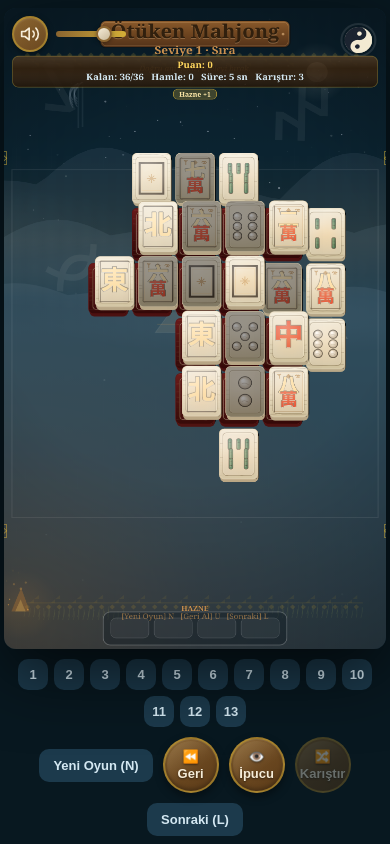
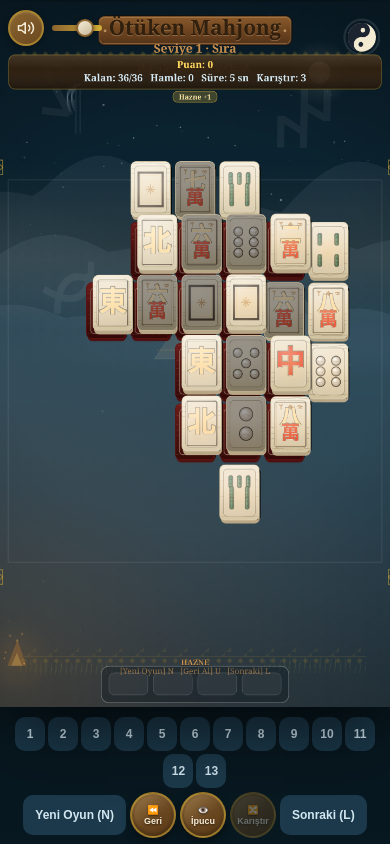
Before and after one commit to ozkanbakioglu21/mythic-fight-arena, a React (Vite) app: page / in a window 390 px wide. Built offline with nearby package versions, Linux system fonts and the light colour scheme.

Commit message:
Mobile game design: viewport-fit, safe areas, touch targets, hide keyboard hints on touch, landscape support, full-screen arena

```diff
--- a/index.html
+++ b/index.html
@@ -2,7 +2,10 @@
 <html lang="tr">
   <head>
     <meta charset="UTF-8" />
-    <meta name="viewport" content="width=device-width, initial-scale=1.0" />
+    <meta name="viewport" content="width=device-width, initial-scale=1.0, maximum-scale=1.0, user-scalable=no, viewport-fit=cover" />
+    <meta name="apple-mobile-web-app-capable" content="yes" />
+    <meta name="apple-mobile-web-app-status-bar-style" content="black-translucent" />
+    <meta name="theme-color" content="#081820" />
     <title>Ötüken Mahjong</title>
   </head>
   <body>
--- a/src/game/Game.ts
+++ b/src/game/Game.ts
@@ -2060,10 +2060,12 @@ export class Game {
     c.fillStyle = "#d4e8f2";
     c.fillText(`Kalan: ${remaining}/${total}   Hamle: ${this.moves}   Süre: ${Math.floor(this.seconds)} sn   Karıştır: ${this.maxShuffles - this.shuffleCount}`, CANVAS_W / 2, barY + 48);
 
-    // Alttaki kısayollar (haznenin üstü).
-    c.fillStyle = "rgba(200,145,80,0.65)";
-    c.font = "15px Georgia";
-    c.fillText("[Yeni Oyun] N   [Geri Al] U   [Sonraki] L", CANVAS_W / 2, CANVAS_H - 60);
+    // Alttaki kısayollar (haznenin üstü) - sadece masaustu
+    if (!("ontouchstart" in window)) {
+      c.fillStyle = "rgba(200,145,80,0.65)";
+      c.font = "15px Georgia";
+      c.fillText("[Yeni Oyun] N   [Geri Al] U   [Sonraki] L", CANVAS_W / 2, CANVAS_H - 60);
+    }
     // ---- Kayip ekrani ----
     if (this.lost) {
       c.fillStyle = "rgba(30,5,5,0.55)";
@@ -2126,8 +2128,10 @@ export class Game {
       c.font = "bold 19px Georgia";
       c.fillStyle = "#9fd0e0";
       c.fillText(`Puan: ${this.score}   Hamle: ${this.moves}   Süre: ${Math.floor(this.seconds)} sn`, CANVAS_W / 2, CANVAS_H / 2 + 24);
-      c.font = "bold 20px Georgia";
-      c.fillText("[Sonraki Seviye] L    [Yeniden Oyna] N", CANVAS_W / 2, CANVAS_H / 2 + 60);
+      if (!("ontouchstart" in window)) {
+        c.font = "bold 20px Georgia";
+        c.fillText("[Sonraki Seviye] L    [Yeniden Oyna] N", CANVAS_W / 2, CANVAS_H / 2 + 60);
+      }
       let bestLine = "";
       try {
         const b = localStorage.getItem("otuken_" + this.levelIndex + "_best");
--- a/src/styles.css
+++ b/src/styles.css
@@ -1,5 +1,6 @@
 * {
   box-sizing: border-box;
+  -webkit-tap-highlight-color: transparent;
 }
 
 html,
@@ -7,27 +8,34 @@ body,
 #root {
   margin: 0;
   height: 100%;
+  height: 100dvh;
   background: #081820;
   font-family: "Segoe UI", Georgia, system-ui, serif;
   color: #e8f2f8;
   overflow: hidden;
+  overscroll-behavior: none;
+  -webkit-user-select: none;
+  user-select: none;
 }
 
 .game-shell {
   height: 100%;
+  height: 100dvh;
   display: flex;
   flex-direction: column;
   align-items: center;
   justify-content: center;
-  gap: 14px;
-  padding: 16px;
+  gap: 10px;
+  padding: env(safe-area-inset-top, 8px) env(safe-area-inset-right, 8px) env(safe-area-inset-bottom, 8px) env(safe-area-inset-left, 8px);
+  padding-top: calc(env(safe-area-inset-top, 8px) + 4px);
+  padding-bottom: calc(env(safe-area-inset-bottom, 8px) + 4px);
 }
 
 .arena {
   position: relative;
-  width: min(440px, 94vw);
+  width: min(440px, 96vw);
   aspect-ratio: 9 / 16;
-  max-height: 92vh;
+  max-height: calc(100dvh - 140px);
   border-radius: 16px;
   overflow: hidden;
   box-shadow: 0 22px 70px rgba(0, 0, 0, 0.65);
@@ -35,6 +43,8 @@ body,
   cursor: pointer;
   user-select: none;
   touch-action: manipulation;
+  flex: 1;
+  min-height: 0;
 }
 
 .arena-canvas {
@@ -46,48 +56,61 @@ body,
 .win-banner {
   position: absolute;
   inset: 0;
-  background: rgba(8, 24, 32, 0.88);
+  background: rgba(8, 24, 32, 0.92);
   display: flex;
   flex-direction: column;
   align-items: center;
   justify-content: center;
-  gap: 18px;
+  gap: 16px;
   text-align: center;
+  padding: 16px;
 }
 
 .win-title {
-  font-size: 58px;
+  font-size: clamp(32px, 10vw, 58px);
   font-weight: 800;
   color: #ffd24a;
   text-shadow: 0 4px 20px rgba(255, 210, 74, 0.5);
 }
 
 .win-sub {
-  font-size: 18px;
+  font-size: clamp(13px, 3.5vw, 18px);
   color: #bcd8ea;
-  max-width: 70%;
+  max-width: 85%;
 }
 
+.win-actions {
+  display: flex;
+  gap: 12px;
+  flex-wrap: wrap;
+  justify-content: center;
+}
+
+/* ---- Toolbar (alt kisim) ---- */
 .toolbar {
   display: flex;
-  gap: 10px;
+  gap: 6px;
   align-items: center;
   justify-content: center;
   flex-wrap: wrap;
-  max-width: 94vw;
+  max-width: 96vw;
+  padding-bottom: env(safe-area-inset-bottom, 0px);
 }
 
 .level-picker {
   display: flex;
-  gap: 6px;
+  gap: 4px;
   flex-wrap: wrap;
   justify-content: center;
+  max-width: 96vw;
 }
 
 .lvl {
-  min-width: 38px;
-  padding: 10px 0;
+  min-width: 34px;
+  min-height: 38px;
+  padding: 8px 4px;
   text-align: center;
+  font-size: 13px;
 }
 
 .lvl.active {
@@ -95,34 +118,34 @@ body,
   color: #1a1200;
 }
 
-.win-actions {
-  display: flex;
-  gap: 12px;
-}
-
-.btn.ghost {
-  background: transparent;
-  border: 2px solid #d4af37;
-  color: #d4af37;
-}
-
+/* ---- Genel buton ---- */
 .btn {
-  font-size: 16px;
+  font-size: 14px;
   font-weight: 700;
-  padding: 10px 22px;
+  padding: 10px 18px;
   border: none;
   border-radius: 10px;
   cursor: pointer;
   background: #d4af37;
   color: #1a1200;
   transition: transform 0.1s, filter 0.1s;
+  min-height: 44px;
+  min-width: 44px;
 }
 .btn:hover {
   transform: translateY(-2px);
   filter: brightness(1.06);
 }
+.btn:active {
+  transform: scale(0.95);
+}
+.btn.ghost {
+  background: transparent;
+  border: 2px solid #d4af37;
+  color: #d4af37;
+}
 .tbtn {
-  font-size: 14px;
+  font-size: 12px;
   background: #1c3a4c;
   color: #d4e8f2;
 }
@@ -136,16 +159,16 @@ body,
   border: 2px solid rgba(212,175,55,0.5);
   color: #f5ecd8;
   border-radius: 50%;
-  width: 56px;
-  height: 56px;
+  width: 52px;
+  height: 52px;
   padding: 0;
-  font-size: 11px;
+  font-size: 10px;
   font-weight: 700;
   display: flex;
   flex-direction: column;
   align-items: center;
   justify-content: center;
-  gap: 2px;
+  gap: 1px;
   position: relative;
   overflow: visible;
   box-shadow:
@@ -200,13 +223,13 @@ body,
   line-height: 1;
 }
 
-/* ---- Hoparlor butonu (sag ust) ---- */
+/* ---- Ses butonu (sol ust) ---- */
 .mute-btn {
   background: linear-gradient(145deg, #8b6530, #6b4820);
   border: 2px solid rgba(212,175,55,0.5);
   border-radius: 50%;
-  width: 36px;
-  height: 36px;
+  width: 40px;
+  height: 40px;
   color: #f5ecd8;
   padding: 0;
   cursor: pointer;
@@ -243,7 +266,7 @@ body,
 .volume-slider {
   -webkit-appearance: none;
   appearance: none;
-  width: 70px;
+  width: 60px;
   height: 6px;
   background: linear-gradient(90deg, #8b6530, #d4af37);
   border-radius: 3px;
@@ -253,8 +276,8 @@ body,
 .volume-slider::-webkit-slider-thumb {
   -webkit-appearance: none;
   appearance: none;
-  width: 16px;
-  height: 16px;
+  width: 18px;
+  height: 18px;
   border-radius: 50%;
   background: linear-gradient(145deg, #f5ecd8, #c8b898);
   border: 2px solid #8b6530;
@@ -262,8 +285,8 @@ body,
   cursor: pointer;
 }
 .volume-slider::-moz-range-thumb {
-  width: 16px;
-  height: 16px;
+  width: 18px;
+  height: 18px;
   border-radius: 50%;
   background: linear-gradient(145deg, #f5ecd8, #c8b898);
   border: 2px solid #8b6530;
@@ -271,30 +294,119 @@ body,
   cursor: pointer;
 }
 
-/* ---- Mobil / dokunmatik ----
-   Tuvali ekrana yaklaştır, butonları kompaktlaştır. */
+/* ---- Mobil / dokunmatik optimizasyonlari ---- */
 @media (max-width: 560px) {
   .game-shell {
-    padding: 8px 4px;
-    gap: 10px;
+    gap: 6px;
     justify-content: flex-start;
+    padding-top: calc(env(safe-area-inset-top, 4px) + 2px);
   }
   .arena {
-    width: min(420px, 98vw);
-    border-radius: 12px;
+    width: 100vw;
+    border-radius: 0;
+    max-height: calc(100dvh - 110px);
+  }
+  .toolbar {
+    gap: 4px;
+    padding: 4px 2px;
+    padding-bottom: calc(env(safe-area-inset-bottom, 4px) + 2px);
+  }
+  .level-picker {
+    gap: 3px;
   }
   .btn {
-    font-size: 13px;
-    padding: 9px 14px;
+    font-size: 12px;
+    padding: 8px 12px;
+    min-height: 40px;
   }
   .lvl {
     min-width: 30px;
-    padding: 8px 0;
+    min-height: 34px;
+    padding: 6px 2px;
+    font-size: 12px;
+  }
+  .power-btn {
+    width: 46px;
+    height: 46px;
+    font-size: 9px;
+  }
+  .mute-btn {
+    width: 36px;
+    height: 36px;
+  }
+  .mute-btn svg {
+    width: 18px;
+    height: 18px;
+  }
+  .volume-slider {
+    width: 50px;
   }
   .win-title {
-    font-size: 40px;
+    font-size: 32px;
   }
   .win-sub {
-    font-size: 15px;
+    font-size: 13px;
+  }
+  .win-actions .btn {
+    font-size: 13px;
+    padding: 10px 16px;
   }
 }
+
+/* ---- Cok kucuk ekranlar ---- */
+@media (max-height: 600px) {
+  .game-shell {
+    gap: 2px;
+    padding: 2px;
+  }
+  .arena {
+    max-height: calc(100dvh - 80px);
+  }
+  .toolbar {
+    gap: 3px;
+    padding: 2px;
+  }
+  .power-btn {
+    width: 40px;
+    height: 40px;
+    font-size: 8px;
+  }
+  .btn {
+    padding: 6px 10px;
+    min-height: 36px;
+    font-size: 11px;
+  }
+  .lvl {
+    min-width: 26px;
+    min-height: 30px;
+    padding: 4px 2px;
+    font-size: 11px;
+  }
+}
+
+/* ---- Landscape uyarlamasi ---- */
+@media (orientation: landscape) and (max-height: 500px) {
+  .game-shell {
+    flex-direction: row;
+    padding: 4px;
+    gap: 8px;
+  }
+  .arena {
+    width: auto;
+    height: calc(100dvh - 8px);
+    max-height: none;
+    aspect-ratio: auto;
+  }
+  .toolbar {
+    flex-direction: column;
+    max-height: 100vh;
+    overflow-y: auto;
+  }
+}
+
+/* ---- Klavye ipuclarini mobilde gizle ---- */
+@media (hover: none) and (pointer: coarse) {
+  .keyboard-hints {
+    display: none !important;
+  }
+}
```
